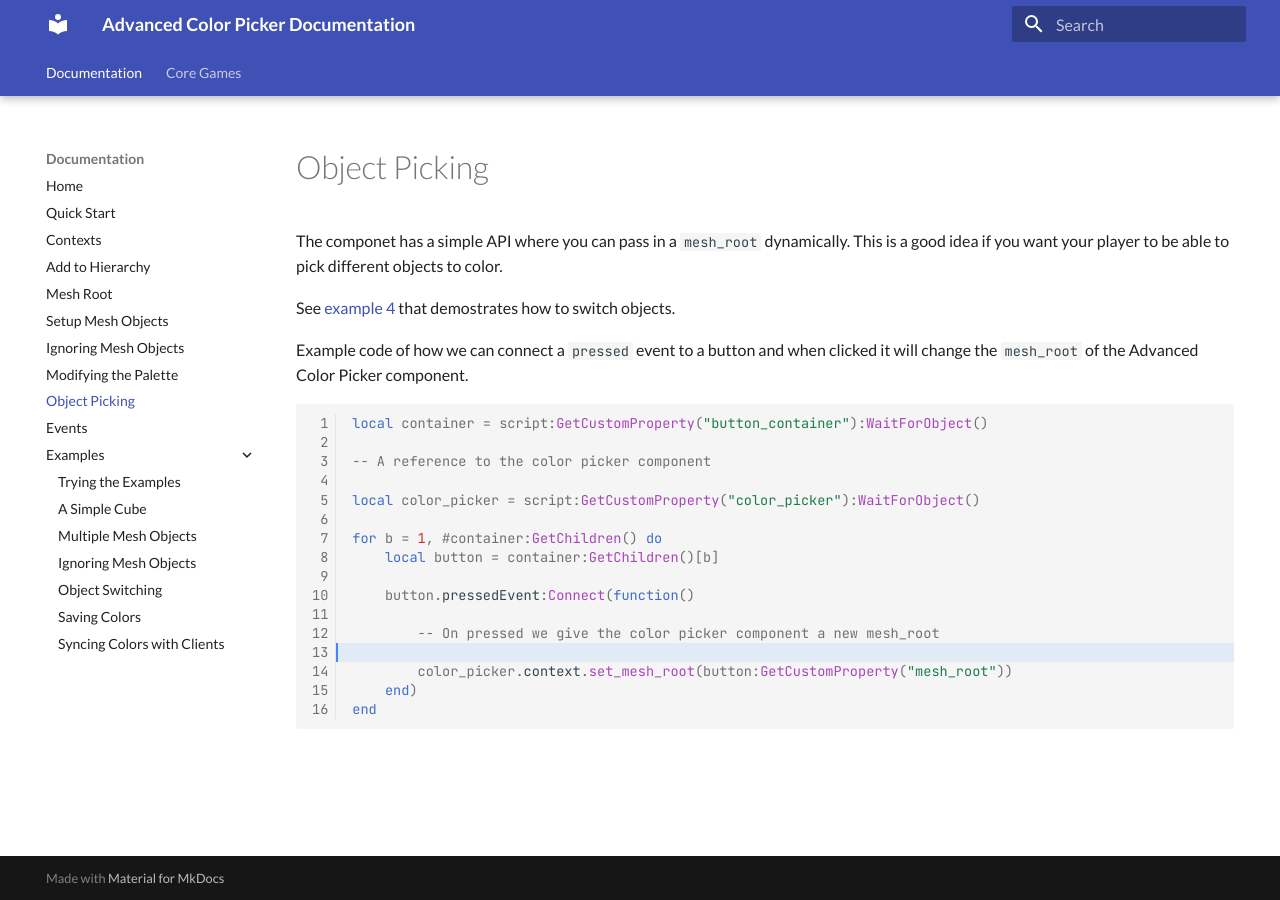
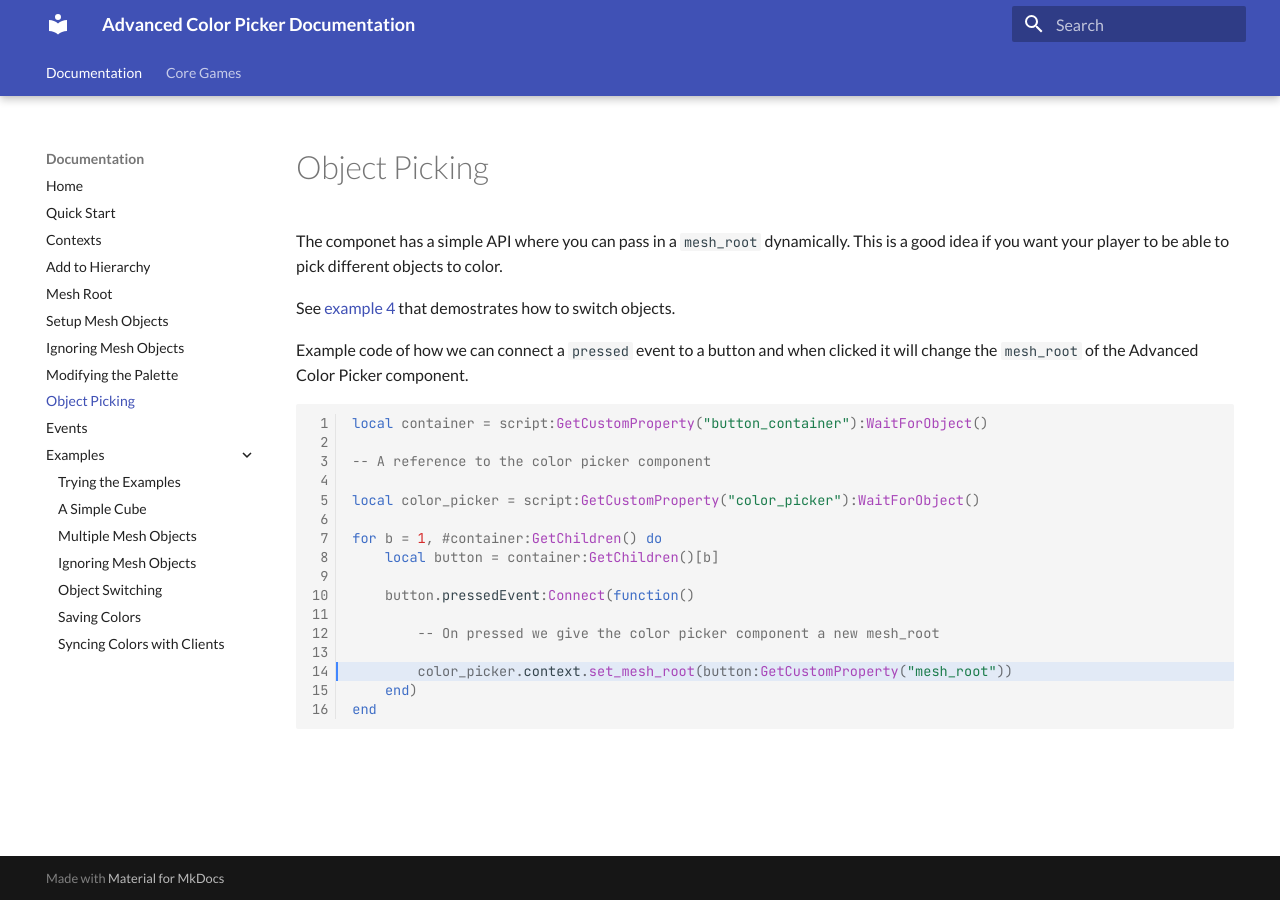
Before and after one commit to CommanderFoo/Core-Advanced-Color-Picker-Docs, an MkDocs documentation site: the page built from docs/object-picking.md, in a window 1280 px wide. Built offline with MkDocs 1.6.1 and Material for MkDocs 9.7.7, drawn with Linux system fonts in a browser that asks for light colours.

Commit message:
Update object-picking.md

````diff
--- a/docs/object-picking.md
+++ b/docs/object-picking.md
@@ -6,7 +6,7 @@ See [example 4](/examples/example4) that demostrates how to switch objects.
 
 Example code of how we can connect a `pressed` event to a button and when clicked it will change the `mesh_root` of the Advanced Color Picker component.
 
-```lua hl_lines="13"
+```lua hl_lines="14"
 local container = script:GetCustomProperty("button_container"):WaitForObject()
 
 -- A reference to the color picker component
````
